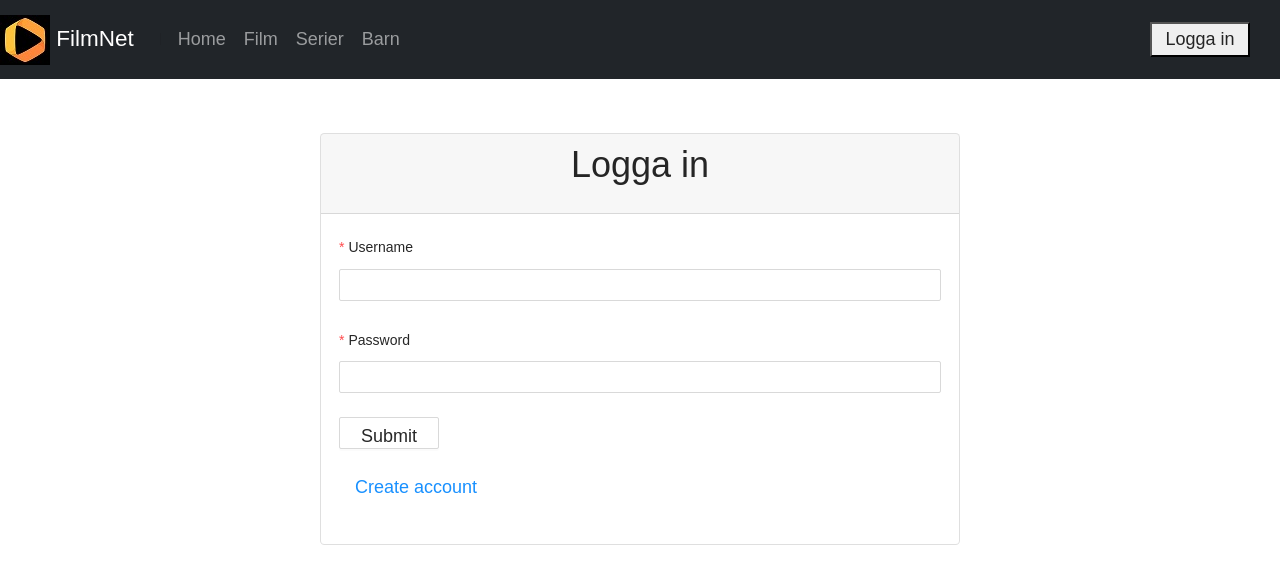
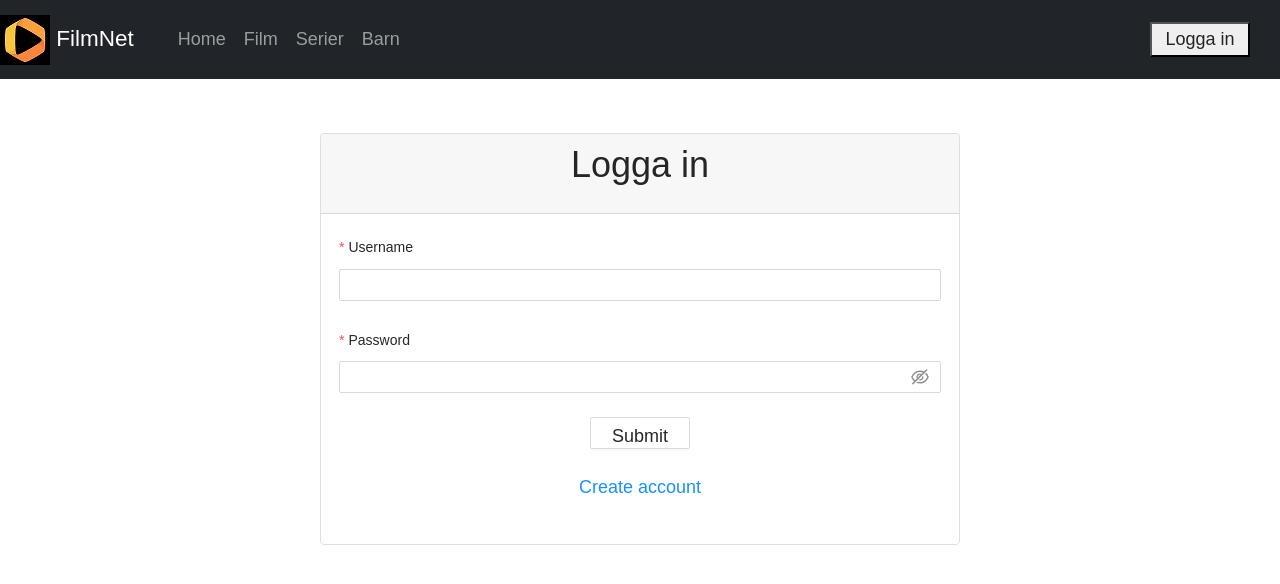
Before and after one commit to Arashr8/filmNet, a Next.js app: page /auth in a window 1280 px wide. Shown: the top 584 px of the page. Built offline with nearby package versions, Linux system fonts and the light colour scheme.

Commit message:
continue authentication

```diff
--- a/components/auth/login/index.js
+++ b/components/auth/login/index.js
@@ -1,7 +1,7 @@
-import {Button, Form, Input } from 'antd';
-import React from 'react';
-import styles from './login.module.css';
-
+import { Form, Input, Button } from "antd";
+import React from "react";
+import styles from "./login.module.css";
+import axios from "axios"
 
 const layout = {
   labelCol: {
@@ -17,52 +17,66 @@ const layout = {
   },
 };
 
-const LoginForm = ({setStatus}) => {
+const LoginForm = ({ setStatus }) => {
   return (
-
     <Form
       layout="vertical"
       name="login"
       {...layout}
       onFinish={(value) => {
-                console.log(value)
+        console.log(value);
+        axios.post("/api/auth/login" , value).then(res => {
+          console.log(res)
+        }).catch(err => {
+          console.log(err)
+        })
       }}
-            onFinisgFaild={error => {
-                console.log(error)
+      onFinishFailed={(err) => {
+        console.log(err);
       }}
     >
       <Form.Item
         label="Username"
         name="username"
-                rules={[{required:true , message: 'Please input your username!'}]}
+        rules={[
+          { required: true, message: "Please inpput your username!" },
+          { min: 5, message: "Username must be longer than 5 characters!" },
+
+          {
+            whitespace: true,
+            message: "Invalid spaces!",
+          },
+        ]}
       >
         <Input />
       </Form.Item>
-
       <Form.Item
         label="Password"
-                name="Password"
-                rules={[{required:true , message:'Please input your password!'},
-                {min:6 , message:"Password must be at least 6 characters."}]}
+        name="password"
+        rules={[
+          { required: true, message: "Please inpput your password!" },
+          { min: 6, message: "Username must be longer than 6 characters!" },
+          {
+            whitespace: true,
+            message: "Invalid spaces!",
+          },
+        ]}
       >
-                    <Input />
+        <Input.Password />
       </Form.Item>
-
-                <Form.Item {...tailLayout} className="mt-3">
+      <Form.Item {...tailLayout} className="text-center ">
         <Button className={styles.submit_btn} htmlType="submit">
           {" "}
           Submit{" "}
         </Button>
         <br />
-        <Button onClick={()=>setStatus(true)} className="mt-3" type="link">
+        <Button onClick={() => setStatus(true)} className="mt-3" type="link">
           Create account
         </Button>
+
       </Form.Item>
-
-
     </Form>
-
   );
-}
+};
 
 export default LoginForm;
--- a/components/auth/register/index.js
+++ b/components/auth/register/index.js
@@ -31,10 +31,10 @@ const tailLayout = {
             const { username, password, email } = value;
             const values = { username, password, email };
             axios
-              .post("/api/user", values)
+              .post("/api/auth/register", values)
               .then((res) => {
                 console.log(res);
-                toast.success("registration was successful!");
+                toast.success("registration was successful");
               })
               .catch((err) => {
                 if(err.response){
--- a/pages/api/user.js
+++ b/pages/api/auth/register.js
@@ -1,6 +1,6 @@
 // Next.js API route support: https://nextjs.org/docs/api-routes/introduction
 
-import { CreateUser } from "../../server/controller/Users"
+import { CreateUser } from "../../../server/controller/Users"
 
 export default async(req, res) => {
 
```
Also changed, not shown: pages/_app.js (+5 -5 lines), pages/api/auth/login.js (added, +14 -0 lines), 2 other files (tests, documents, lock files or other folders). Lines whose indentation alone changed are shown as unchanged.
